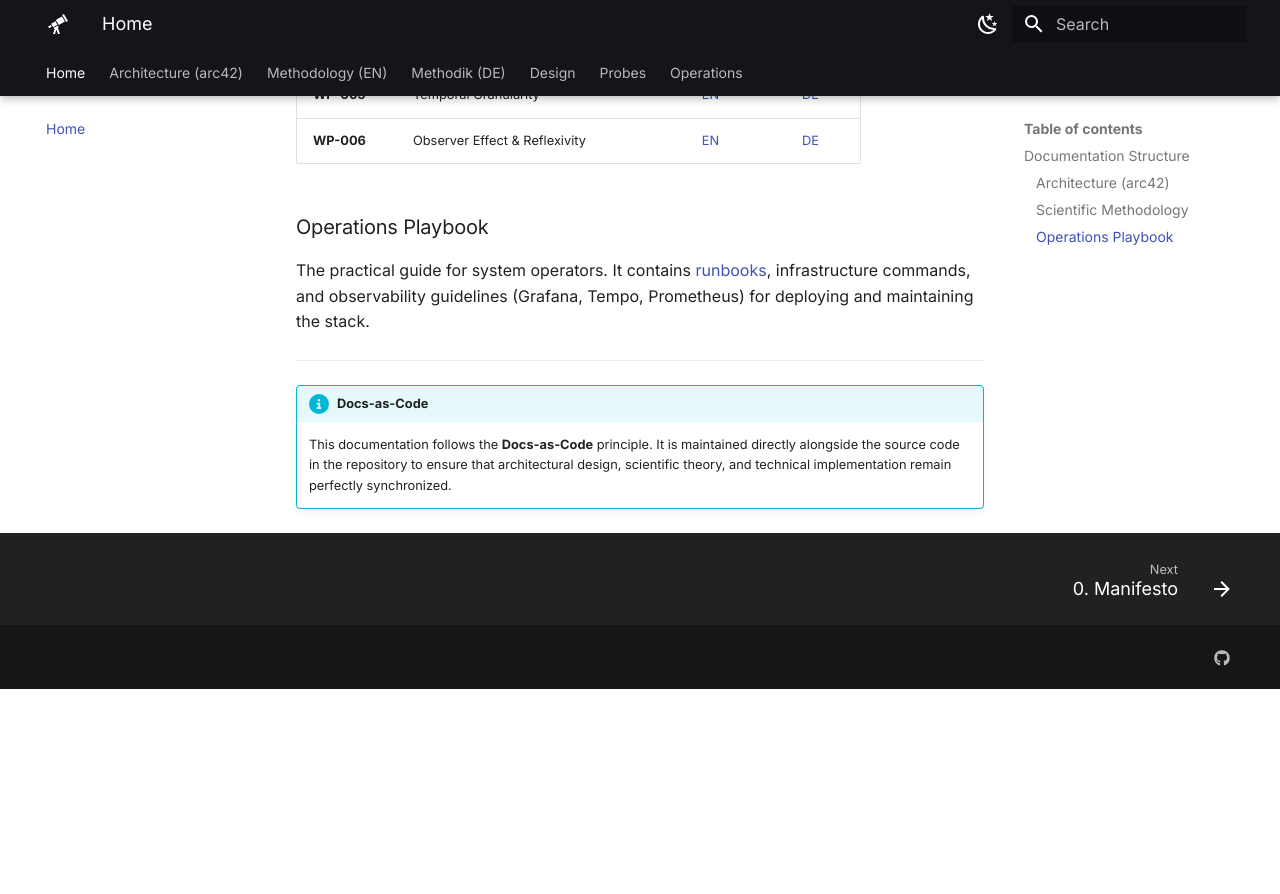
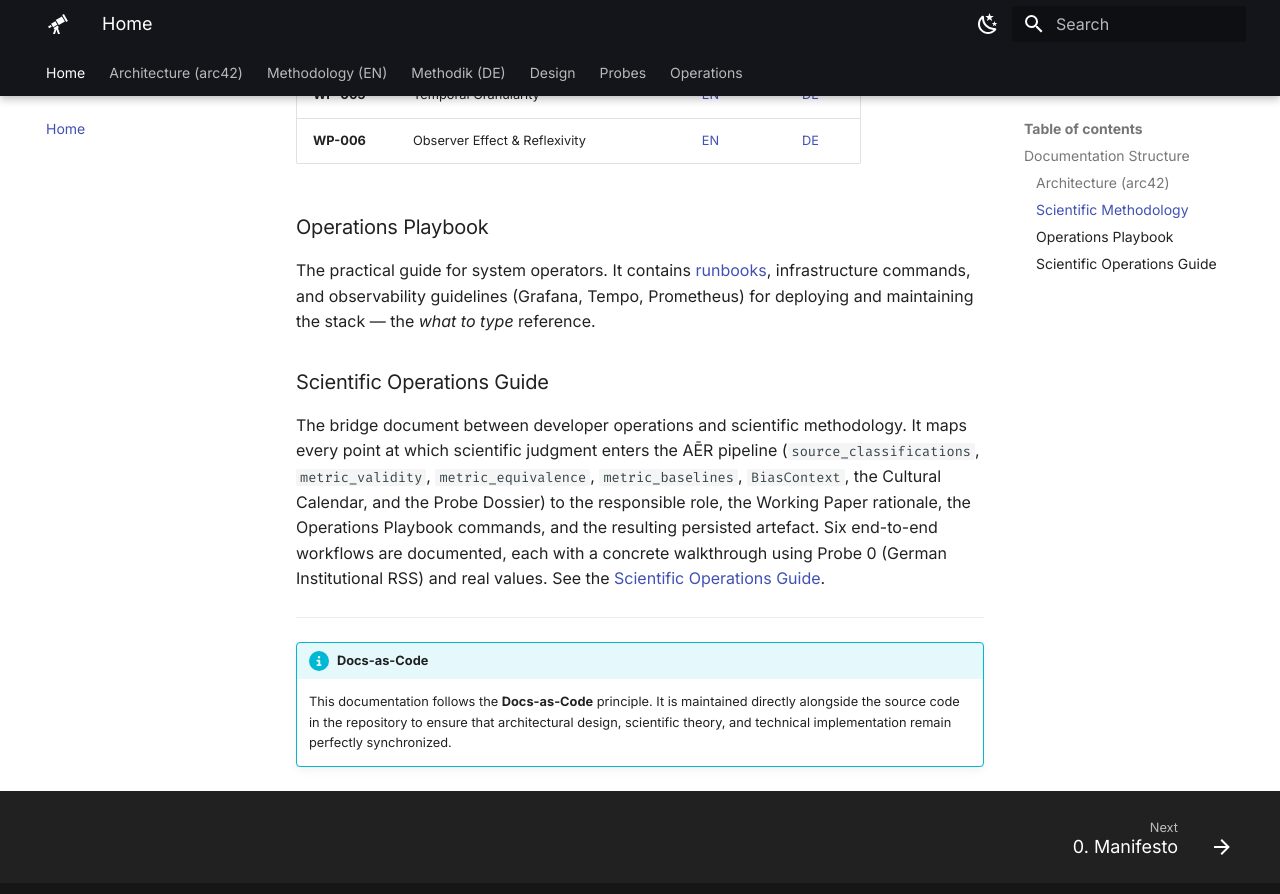
Before and after one commit to frogfromlake/aer, an MkDocs documentation site: the page built from docs/index.md, in a window 1280 px wide and 900 px high, scrolled down 1097 px. Shown: the top 894 px of the window. Built offline with MkDocs 1.6.1 and Material for MkDocs 9.7.7, drawn with Linux system fonts in a browser that asks for light colours; before the commit the page ends 1786 px from its top, so only the background shows below that; some of the changed text lies outside the part shown.

Commit message:
docs: surface Scientific Operations Guide in README and docs landing page

```diff
--- a/docs/index.md
+++ b/docs/index.md
@@ -8,7 +8,7 @@ Functioning as a digital **"macroscope"**, AĒR is designed to capture large-sca
 
 ## Documentation Structure
 
-This documentation portal bridges the gap between software engineering and the humanities. It is divided into four pillars, accessible via the **top navigation tabs**:
+This documentation portal bridges the gap between software engineering and the humanities. It is divided into the following pillars, accessible via the **top navigation tabs**:
 
 ### Architecture (arc42)
 The complete technical blueprint of the AĒR pipeline. Following the established [arc42 framework](arc42/01_introduction_and_goals.md), this section details the system's modular microservice architecture, the strict Medallion data lake constraints (Bronze, Silver, Gold layers), and core engineering decisions (ADRs).
@@ -27,7 +27,10 @@ The epistemological lens of the system. A series of six interdisciplinary workin
 | **WP-006** | Observer Effect & Reflexivity | [EN](methodology/en/WP-006-en-observer_effect_reflexivity_and_the_ethics_of_discourse_measurement.md) | [DE](methodology/de/WP-006-de-beobachtereffekt_reflexivitaet_und_die_ethik_der_diskursmessung.md) |
 
 ### Operations Playbook
-The practical guide for system operators. It contains [runbooks](operations_playbook.md), infrastructure commands, and observability guidelines (Grafana, Tempo, Prometheus) for deploying and maintaining the stack.
+The practical guide for system operators. It contains [runbooks](operations_playbook.md), infrastructure commands, and observability guidelines (Grafana, Tempo, Prometheus) for deploying and maintaining the stack — the *what to type* reference.
+
+### Scientific Operations Guide
+The bridge document between developer operations and scientific methodology. It maps every point at which scientific judgment enters the AĒR pipeline (`source_classifications`, `metric_validity`, `metric_equivalence`, `metric_baselines`, `BiasContext`, the Cultural Calendar, and the Probe Dossier) to the responsible role, the Working Paper rationale, the Operations Playbook commands, and the resulting persisted artefact. Six end-to-end workflows are documented, each with a concrete walkthrough using Probe 0 (German Institutional RSS) and real values. See the [Scientific Operations Guide](scientific_operations_guide.md).
 
 ---
 
```
Also changed, not shown: README.md (+7 -2 lines).
